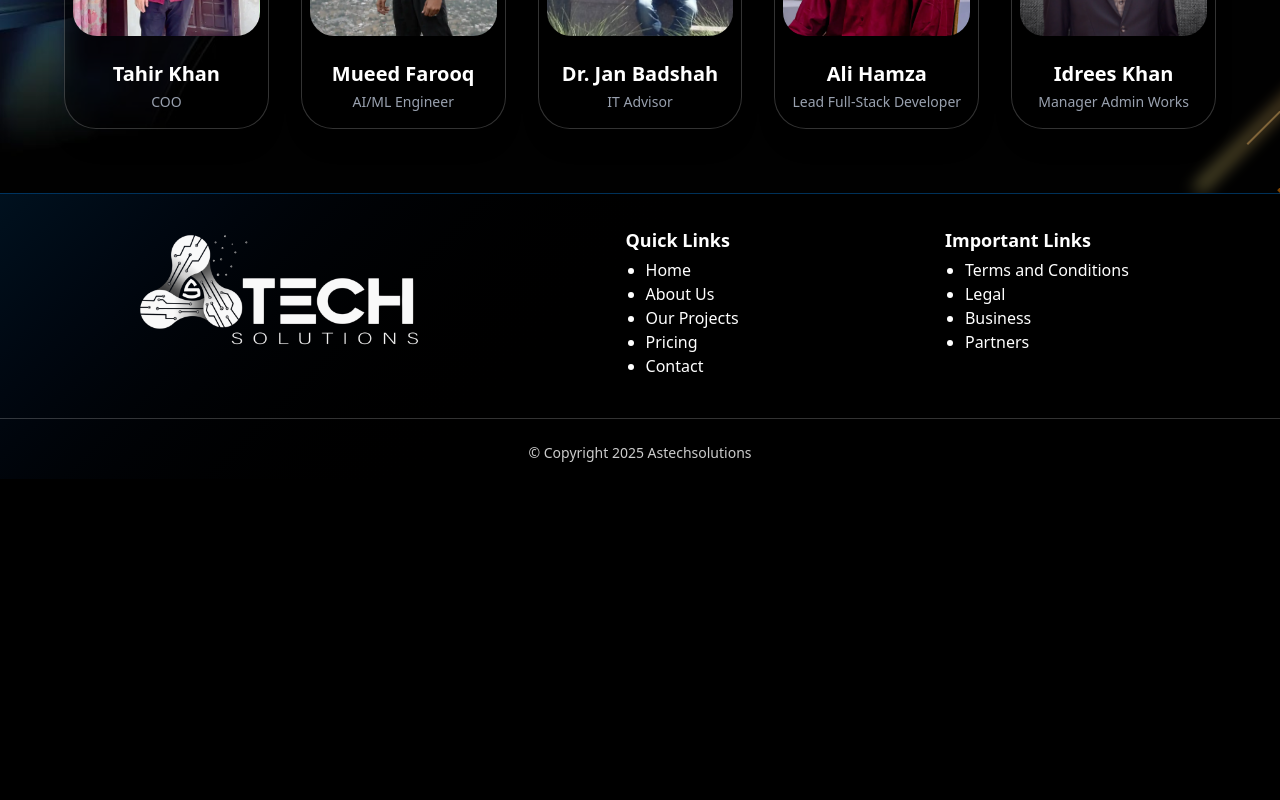
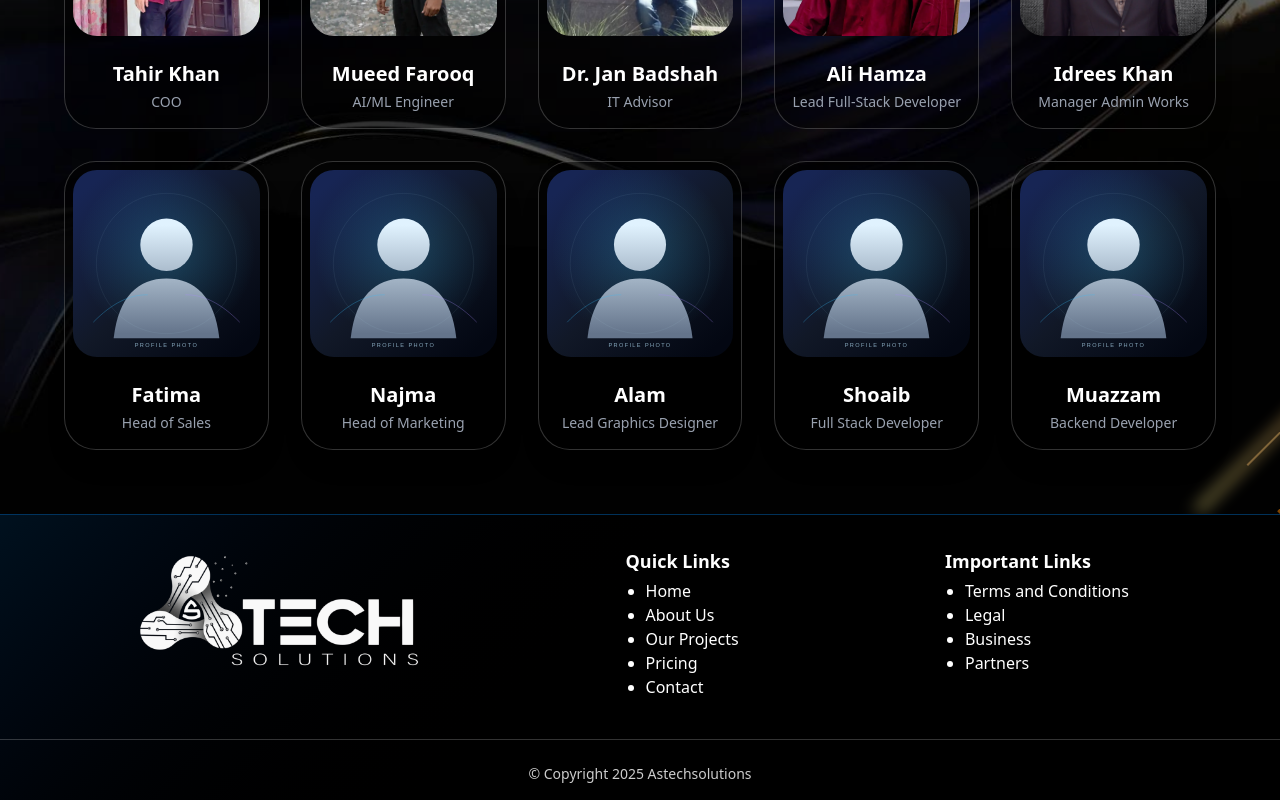
Before and after one commit to itx-alihamza/nic-astechsol, a React (Vite) app: page /about in a window 1280 px wide. Shown: the part 2466-3266 px from the top of the page. Before the commit the page ends 2945 px from the top, so only its background shows below. Built offline with nearby package versions, Linux system fonts and the light colour scheme.

Commit message:
feat: add new team members with default profile placeholder graphic to About page

```diff
--- a/src/pages/About.jsx
+++ b/src/pages/About.jsx
@@ -5,6 +5,7 @@ const backimage = "/backimage22.jpg";
 const innovation = "/innvotion.png";
 const abduallah = "/team-members/abdullah-hedyatullah.webp";
 const idreeskhan = "/idrees khan.png";
+const profilePlaceholder = "/team-members/profile-placeholder.svg";
 
 const teamMembers = [
   { name: "Abdullah Hedyatullah", role: "CEO", image: abduallah },
@@ -13,6 +14,11 @@ const teamMembers = [
   { name: "Dr. Jan Badshah", role: "IT Advisor", image: "/jan-badshah.png" },
   { name: "Ali Hamza", role: "Lead Full-Stack Developer", image: "/team-members/ali-hamza.webp" },
   { name: "Idrees Khan", role: "Manager Admin Works", image: idreeskhan },
+  { name: "Fatima", role: "Head of Sales", image: profilePlaceholder },
+  { name: "Najma", role: "Head of Marketing", image: profilePlaceholder },
+  { name: "Alam", role: "Lead Graphics Designer", image: profilePlaceholder },
+  { name: "Shoaib", role: "Full Stack Developer", image: profilePlaceholder },
+  { name: "Muazzam", role: "Backend Developer", image: profilePlaceholder },
 ];
 
 const About = () => {
```
Also changed, not shown: public/team-members/profile-placeholder.svg (added).
